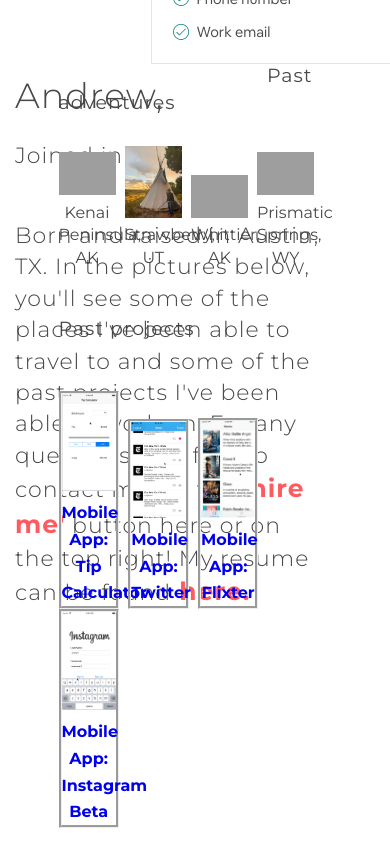
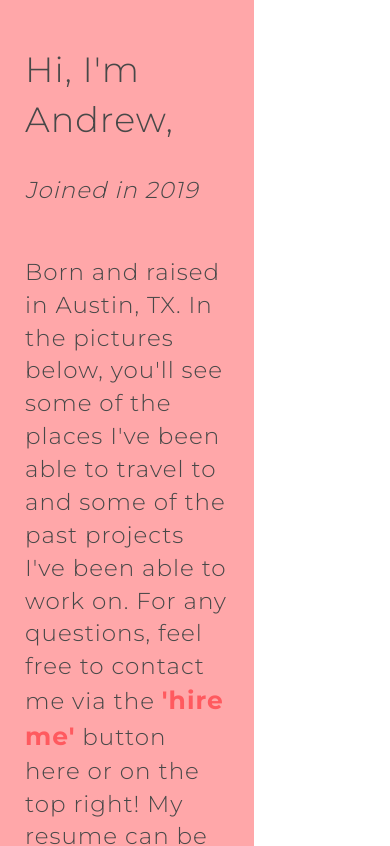
Before and after one commit to andrewhoang7/andrewhoang7.github.io, a plain HTML site: page index.html in a window 390 px wide. Shown: the part 729-1575 px from the top of the page. Drawn offline with nearby package versions, Linux system fonts and the light colour scheme; grey boxes are pictures that could not be loaded.

Commit message:
fixed columns and made it responsive

```diff
--- a/index.html
+++ b/index.html
@@ -33,15 +33,19 @@
 	</div>
 
 	<!-- MOTO -->
-	<div class="left">
-		<img src="images/superhost.jpg" alt="Andrew Hoang Superhost">
-	</div>
+	<div class="row">
+		<div class="column left">
+			<div id ="img">
+			<p> <img src="images/superhost.jpg" alt="Andrew Hoang Superhost"/> </p>
+			</div>
+		</div>
 
-	<div class="right">
-		<h1 id = "moto1">Hi, I'm Andrew,</h1>
-		<h4 id = "moto2">Joined in 2019 </h4>
-		<h2 id="moto2">Born and raised in Austin, TX. In the pictures below, you'll see some of the places I've been able to travel to and some of the past projects I've been able to work on. For any questions, feel free to contact me via the <a href="mailto:andrewhoang7@gmail.com"><span>'hire me'</span></a> button here or on the top right!
-		My resume can be found<a href="https://drive.google.com/file/d/1IgaebonYZzNT4X3UdpoKKlIhrC5nob9u/view?usp=sharing"/><span> here.</span><a/></h2>
+		<div class="column right">
+			<h1 id = "moto1">Hi, I'm Andrew,</h1>
+			<h5 id = "moto2"> Joined in 2019 </h4>
+			<h2 id="moto3">Born and raised in Austin, TX. In the pictures below, you'll see some of the places I've been able to travel to and some of the past projects I've been able to work on. For any questions, feel free to contact me via the <a href="mailto:andrewhoang7@gmail.com"><span>'hire me'</span></a> button here or on the top right!
+			My resume can be found<a href="https://drive.google.com/file/d/1IgaebonYZzNT4X3UdpoKKlIhrC5nob9u/view?usp=sharing"/><span> here.</span><a/></h2>
+		</div>
 	</div>
 
 
@@ -131,27 +135,27 @@
 	<h3 class="ds-title">Past projects<h3>
 	<div class="display-slider">
 			<div class="ds-div-gif">
-				<img src="images/tippy.jpg" p class="solid" style="width:100%" alt="Tip Calculator">
-				<div class = "display-text">
-					<figcaption><a href="https://github.com/andrewhoang7/tippy"> Mobile App: Tip Calculator</figcaption>
+				<img src="images/tippy.jpg" style="width:100%" alt="Tip Calculator">
+				<div class = "display-text-project">
+					<figcaption><a href="https://github.com/andrewhoang7/tippy"> Mobile: Tip Calculator</figcaption> <a/>
 				</div>
 			</div>
 			<div class="ds-div-gif">
 				<img src="images/twitter.png" style="width:100%" alt="Twitter App">
-				<div class = "display-text">
-					<figcaption> <a href="https://github.com/andrewhoang7/twitter_ios-master"/> Mobile App: Twitter</figcaption>
+				<div class = "display-text-project">
+					<figcaption> <a href="https://github.com/andrewhoang7/twitter_ios-master"> Mobile: Twitter</a></figcaption><a/>
 				</div>
 			</div>
 			<div class="ds-div-gif">
 				<img src="images/flixter.png" style="width:100%" alt="Flixter App">
-				<div class = "display-text">
-					<figcaption><a href="https://github.com/andrewhoang7/flixster"/> Mobile App: Flixter</figcaption>
+				<div class = "display-text-project">
+					<figcaption><a href="https://github.com/andrewhoang7/flixster"> Mobile: Flixter</figcaption><a/>
 				</div>
 			</div>
 			<div class="ds-div-gif">
 				<img src="images/instagrambeta.png" style="width:100%" alt="Instagram Beta App">
-				<div class = "display-text">
-					<figcaption><a href="https://github.com/andrewhoang7/InstagramBeta"/> Mobile App: Instagram Beta</figcaption>
+				<div class = "display-text-project">
+					<figcaption><a href="https://github.com/andrewhoang7/InstagramBeta"> Mobile: Instagram</figcaption><a/>
 				</div>
 			</div>
 		</div>
--- a/main.css
+++ b/main.css
@@ -145,7 +145,8 @@ so these configure it to stay in the top right corner and have a certain color*/
 }
 
 #moto2 {
-	font-size: 22px;
+	font-size: 23px;
+    font-style: italic;
 	font-weight: 300;
 	color: #484848;
 	padding: 15px;
@@ -154,7 +155,17 @@ so these configure it to stay in the top right corner and have a certain color*/
 	text-align: left;
 }
 
-#moto2 span {
+#moto3 {
+	font-size: 23px;
+	font-weight: 300;
+	color: #484848;
+	padding: 15px;
+	margin-bottom: 10px;
+	letter-spacing: 1.0px;
+	text-align: left;
+}
+
+#moto3 span {
 	font-size: 25px;
 	color: #FF5A5F !important;
 	font-weight: 700;
@@ -168,30 +179,38 @@ so these configure it to stay in the top right corner and have a certain color*/
 }
 
 
+/* Create two unequal columns that floats next to each other */
+.column {
+  display: inline-block;
+  padding: 10px;
+}
+
 .left {
-/*  width: 30%;
-  float: right;
-  padding-top: 50px;
-  padding-left: 150px;*/
-  float: left;
-  height: auto;
-  width: 30%;
-  padding-left: 150px;
-  padding-top: 50px;
-/*  background-color: green;
-*/}
+  padding-top: 20px;
+  width: 32.5%;
+
+}
 
 .right {
-/*   width: 70%;
-   height: auto;
-   border-left: 50px;*/
+  width: 60%;
+  background-color:#ffa7a9;
+  padding-top: 10px;
+  padding-bottom: 10px;
 
-   height: 545px;
-   padding-top: 50px;
-   padding-right: 50px;
 }
 
+#img {
+	max-width:100%;
+	max-height:100%;
+}
 
+/* Clear floats after the columns
+*/
+.row:after {
+  content: "";
+  display: table;
+  clear: both;
+}
 
 
 /*.carousel {
@@ -228,7 +247,7 @@ so these configure it to stay in the top right corner and have a certain color*/
   }
 
 
-  /*JUMBOTRON SLIDER CSS*/
+  /*JUMBOTRON SLIDER CSS
 
 #jumbotron-wrapper {
 	width: 400%;
@@ -315,6 +334,13 @@ so these configure it to stay in the top right corner and have a certain color*/
 }
 
 .display-text{
+	font-size: 1.3vw;
+	margin: 0px auto;
+	height: auto;
+}
+
+.display-text-project{
+	font-size: 1.3vw;
 	margin: 0px auto;
 	height: auto;
 }
```
